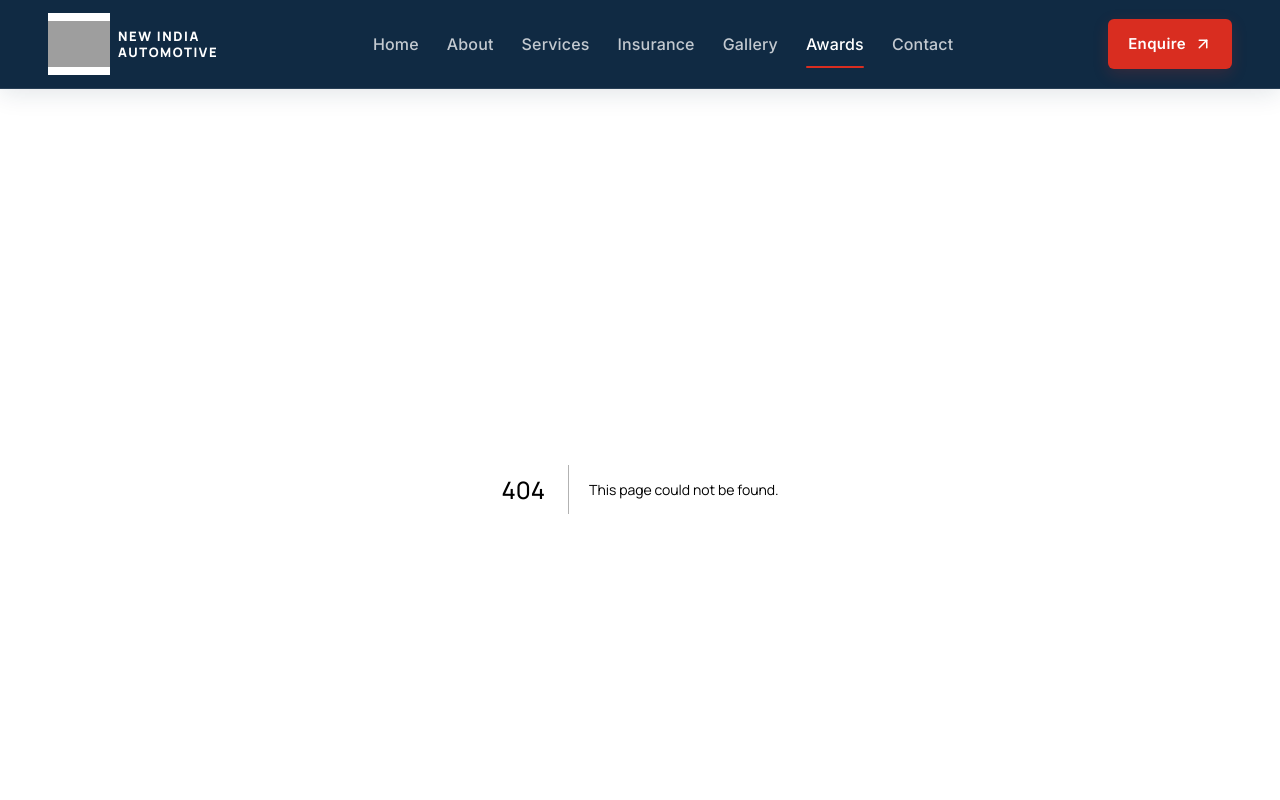
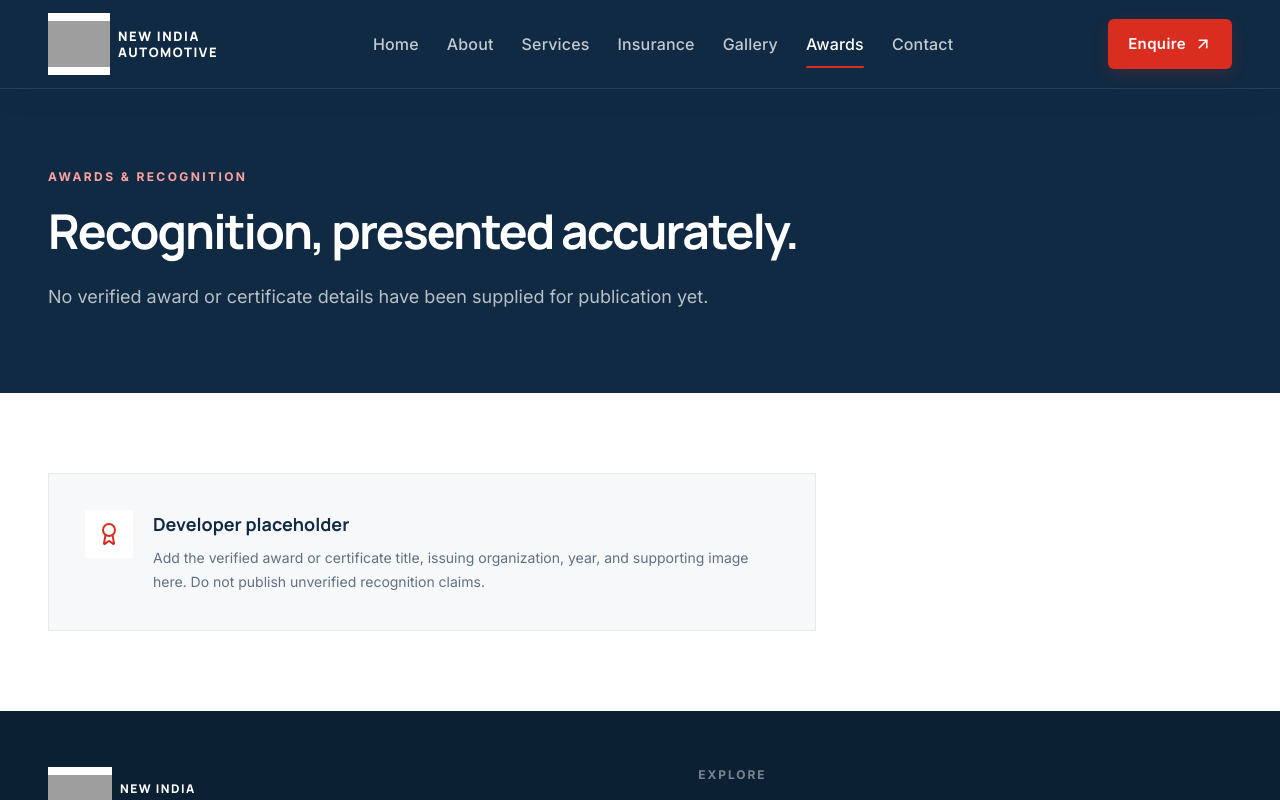
Before and after one commit to altafshaikh7/new-india-automotive-website, a Next.js app: page /awards in a window 1280 px wide. Before the commit this address had no page. Shown: the top 800 px of the page. Built offline with nearby package versions, Linux system fonts and the light colour scheme; grey boxes are pictures that could not be loaded.

Commit message:
feat: add awards and recognition page

```diff
--- /dev/null
+++ b/src/app/awards/page.tsx
@@ -0,0 +1,40 @@
+import type { Metadata } from "next";
+import { Award } from "lucide-react";
+import PageHero from "@/components/ui/PageHero";
+
+export const metadata: Metadata = {
+  title: "Awards & Recognition",
+  description:
+    "Awards and recognition for New India Automotive. Verified award details will be added when supplied.",
+};
+
+export default function AwardsPage() {
+  return (
+    <>
+      <PageHero
+        eyebrow="Awards & recognition"
+        title="Recognition, presented accurately."
+        description="No verified award or certificate details have been supplied for publication yet."
+      />
+      <section className="bg-white py-16 sm:py-20">
+        <div className="mx-auto max-w-7xl px-5 sm:px-8 lg:px-12">
+          <div className="flex max-w-3xl gap-5 border border-[#E5EAF0] bg-[#F7F8FA] p-7 sm:p-9">
+            <span className="flex h-12 w-12 shrink-0 items-center justify-center bg-white text-[#D92D20]">
+              <Award size={24} aria-hidden="true" />
+            </span>
+            <div>
+              <h2 className="font-heading text-lg font-bold text-[#102A43]">
+                Developer placeholder
+              </h2>
+              <p className="mt-2 text-sm leading-6 text-[#617181]">
+                Add the verified award or certificate title, issuing
+                organization, year, and supporting image here. Do not publish
+                unverified recognition claims.
+              </p>
+            </div>
+          </div>
+        </div>
+      </section>
+    </>
+  );
+}
```
